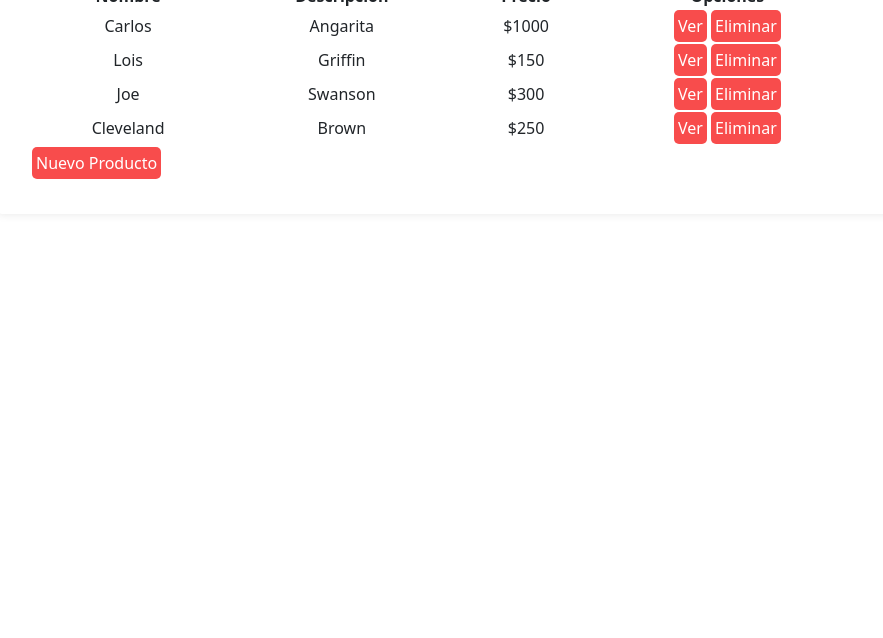
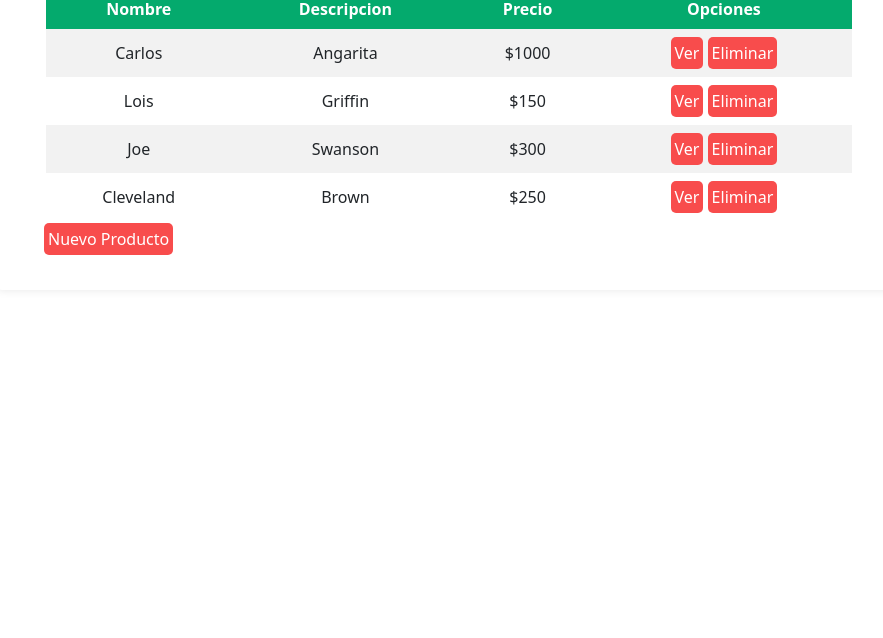
Before and after one commit to lesg1151860/Ejercicio_Js, a plain HTML site: page index.html in a window 1280 px wide. Shown: the part 162-800 px from the top of the page, without its empty margins (193-1076 px from the left). Drawn offline with nearby package versions, Linux system fonts and the light colour scheme.

Commit message:
Más estilos añadidos

```diff
--- a/css/styles.css
+++ b/css/styles.css
@@ -3,9 +3,7 @@ header{
     padding-top: 20px;
     font-style: italic;
 }
-button[type="submit"],
-button[type="button"]
-{
+button{
     background-color: #f84c4c;
     color: #ffffff;
     padding: 4px;
@@ -13,7 +11,7 @@ button[type="button"]
     border-radius: 5px;
     cursor: pointer;
 }
-.container{
+body{
     max-width: 900px;
     margin: 0 auto;
     margin-top: 40px;
@@ -23,14 +21,13 @@ button[type="button"]
     border-radius: 5px;
     align-items: center;
 }
-.tabla{
+table{
     text-align: center;
     width: 100%;
     margin: 2px;
+    border-collapse: collapse;
 }
-
-input[type="text"]
-{
+input[type="text"]{
     box-sizing: border-box;
     width: 100%;
     padding: 10px;
@@ -38,3 +35,18 @@ input[type="text"]
     border: 1px solid #ccc;
     border-radius: 3px;
 }
+tr:nth-child(even){
+    background-color: #f2f2f2
+}
+td{
+    padding: 8px;
+    text-align: center;
+}
+th{
+    background-color: #04AA6D;
+    color: white;
+    padding: 8px;
+}
+tr:hover{
+    background-color: rgb(82, 82, 237);
+}
```
